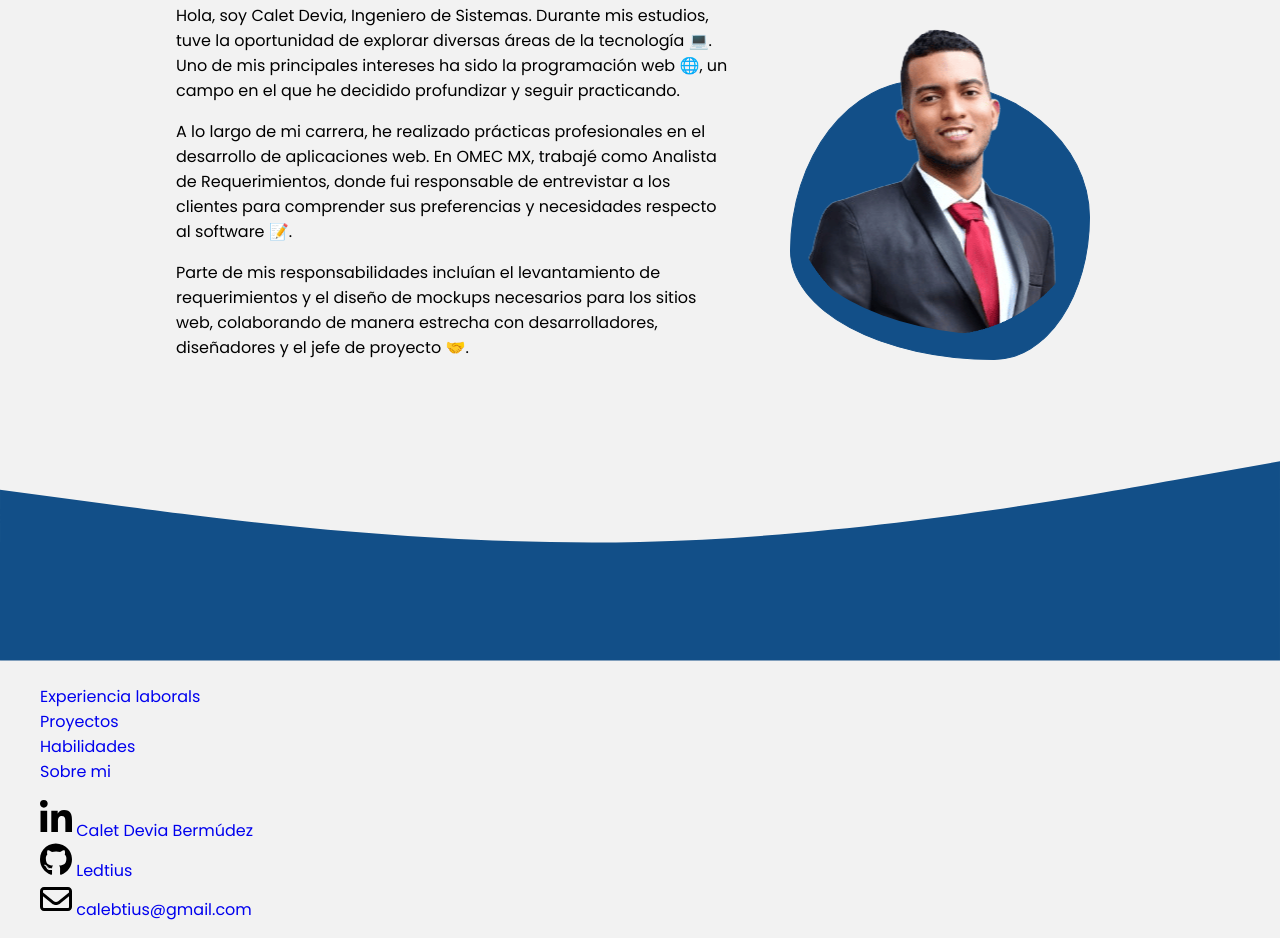
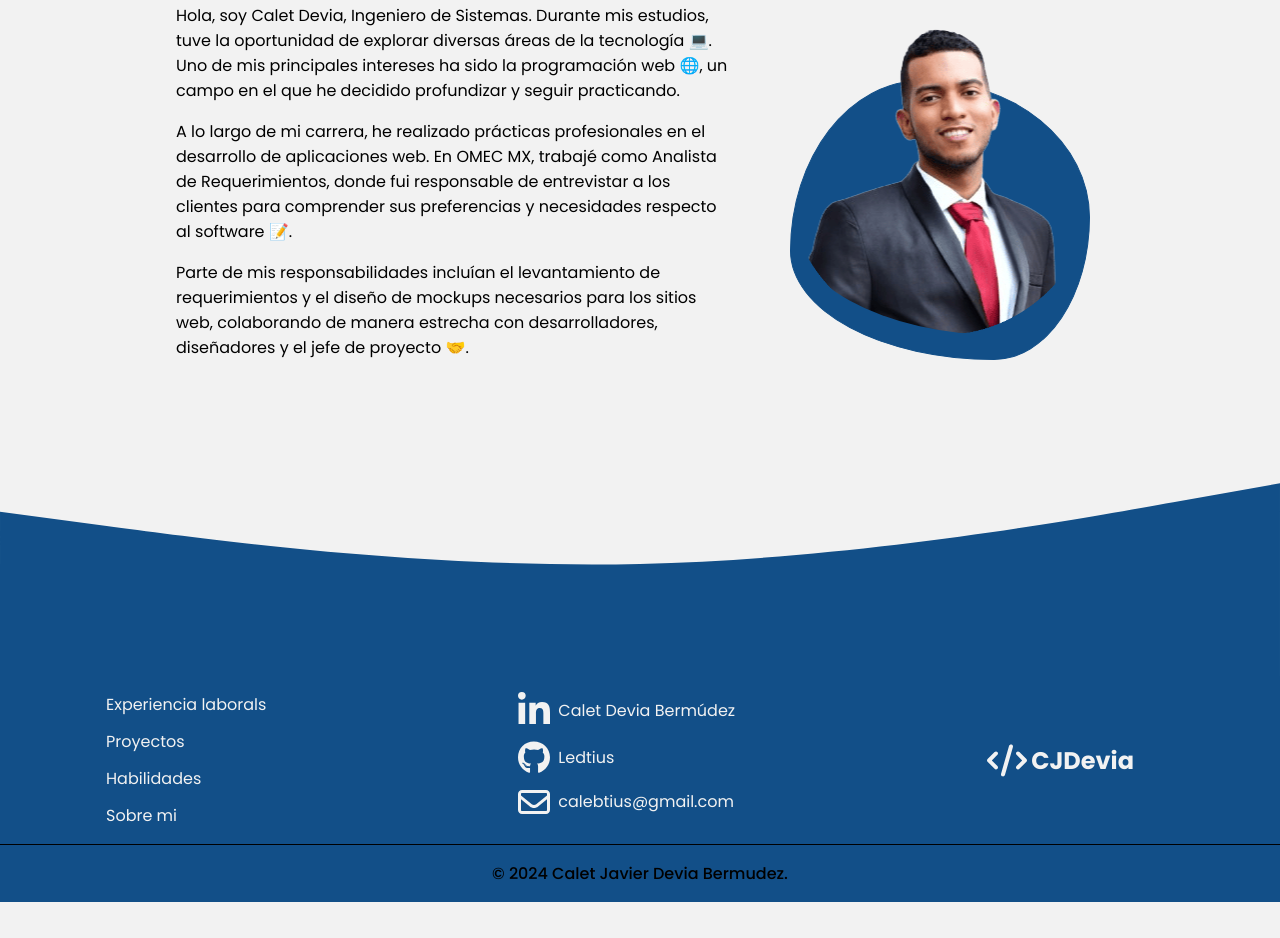
Before and after one commit to Ledtius/Porfolio, a plain HTML site: page index.html in a window 1280 px wide. Shown: the part 2963-3901 px from the top of the page. After the commit the page ends 3865 px from the top, so only its background shows below. Drawn offline with Linux system fonts and the light colour scheme.

Commit message:
Finish the footer

```diff
--- a/css/footer.css
+++ b/css/footer.css
@@ -1,14 +1,25 @@
 footer {
+  display: flex;
+  flex-flow: column nowrap;
+  align-items: center;
   position: relative;
-  /* bottom: 0; */
-  margin: 0;
+  margin: 30rem 0 0 0;
 }
 
-.footer-wave {
-  height: 100%;
+.footer__top {
+  background-color: #124f88;
+
+  /* margin: 4rem 0 0 0; */
+  width: 100%;
+  display: flex;
+  justify-content: space-around;
+  border-bottom: 1px solid black;
+}
+
+.footer__wave {
   position: absolute;
-  bottom: 0;
   z-index: -1;
+  bottom: 22rem;
 }
 
 .footer__item {
@@ -16,13 +27,66 @@ footer {
 }
 
 .footer__link {
+  display: flex;
+  align-items: center;
+  gap: 0.8rem;
+  color: #f2f2f2;
   text-decoration: none;
+  transition: text-decoration 1s;
+
 }
 
-.footer__icon{
-    width: 3.2rem;
+.footer__link:hover {
+  text-decoration: underline;
 }
 
-.footer__list{
-    list-style: none;
+
+.footer__icon {
+  width: 3.2rem;
+  fill: #f2f2f2;
 }
+
+.footer__list {
+  list-style: none;
+  padding: 0;
+  display: flex;
+  flex-flow: column nowrap;
+  gap: 1.2rem;
+}
+
+.footer__figure {
+  display: flex;
+  align-items: center;
+}
+
+.footer__figure-link {
+  display: flex;
+
+  gap: 0.4rem;
+  text-decoration: none;
+  color: #f2f2f2;
+}
+
+
+.footer__figure-icon {
+  width: 4rem;
+  fill: #f2f2f2;
+}
+
+.footer__social-media {
+  display: flex;
+  flex-flow: column nowrap;
+  gap: 1.2rem;
+}
+
+.footer__copyright {
+  width: 100%;
+  display: flex;
+  justify-content: center;
+  background-color: #124f88;
+}
+
+.footer__copyright-text {
+  color: black;
+  font-weight: 500;
+}
--- a/index.html
+++ b/index.html
@@ -720,6 +720,7 @@
           d="M0,128L120,144C240,160,480,192,720,186.7C960,181,1200,139,1320,117.3L1440,96L1440,320L1320,320C1200,320,960,320,720,320C480,320,240,320,120,320L0,320Z"
         ></path>
       </svg>
+      <section class="footer__top">
         <ul class="footer__list">
           <li class="footer__item">
             <a href="#job-exp" class="footer__link">Experiencia laborals</a>
@@ -792,6 +793,26 @@
             </a>
           </li>
         </ul>
+        <figure class="footer__figure">
+          <a href="#" class="footer__figure-link">
+            <svg
+              class="footer__figure-icon"
+              xmlns="http://www.w3.org/2000/svg"
+              viewBox="0 0 640 512"
+            >
+              <path
+                d="M392.8 1.2c-17-4.9-34.7 5-39.6 22l-128 448c-4.9 17 5 34.7 22 39.6s34.7-5 39.6-22l128-448c4.9-17-5-34.7-22-39.6zm80.6 120.1c-12.5 12.5-12.5 32.8 0 45.3L562.7 256l-89.4 89.4c-12.5 12.5-12.5 32.8 0 45.3s32.8 12.5 45.3 0l112-112c12.5-12.5 12.5-32.8 0-45.3l-112-112c-12.5-12.5-32.8-12.5-45.3 0zm-306.7 0c-12.5-12.5-32.8-12.5-45.3 0l-112 112c-12.5 12.5-12.5 32.8 0 45.3l112 112c12.5 12.5 32.8 12.5 45.3 0s12.5-32.8 0-45.3L77.3 256l89.4-89.4c12.5-12.5 12.5-32.8 0-45.3z"
+              />
+            </svg>
+            <h2 class="footer__name">CJDevia</h2>
+          </a>
+        </figure>
+      </section>
+      <section class="footer__copyright">
+        <p class="footer__copyright-text">
+          &copy; 2024 Calet Javier Devia Bermudez.
+        </p>
+      </section>
     </footer>
   </body>
 </html>
```
Lines whose indentation alone changed are shown as unchanged.
